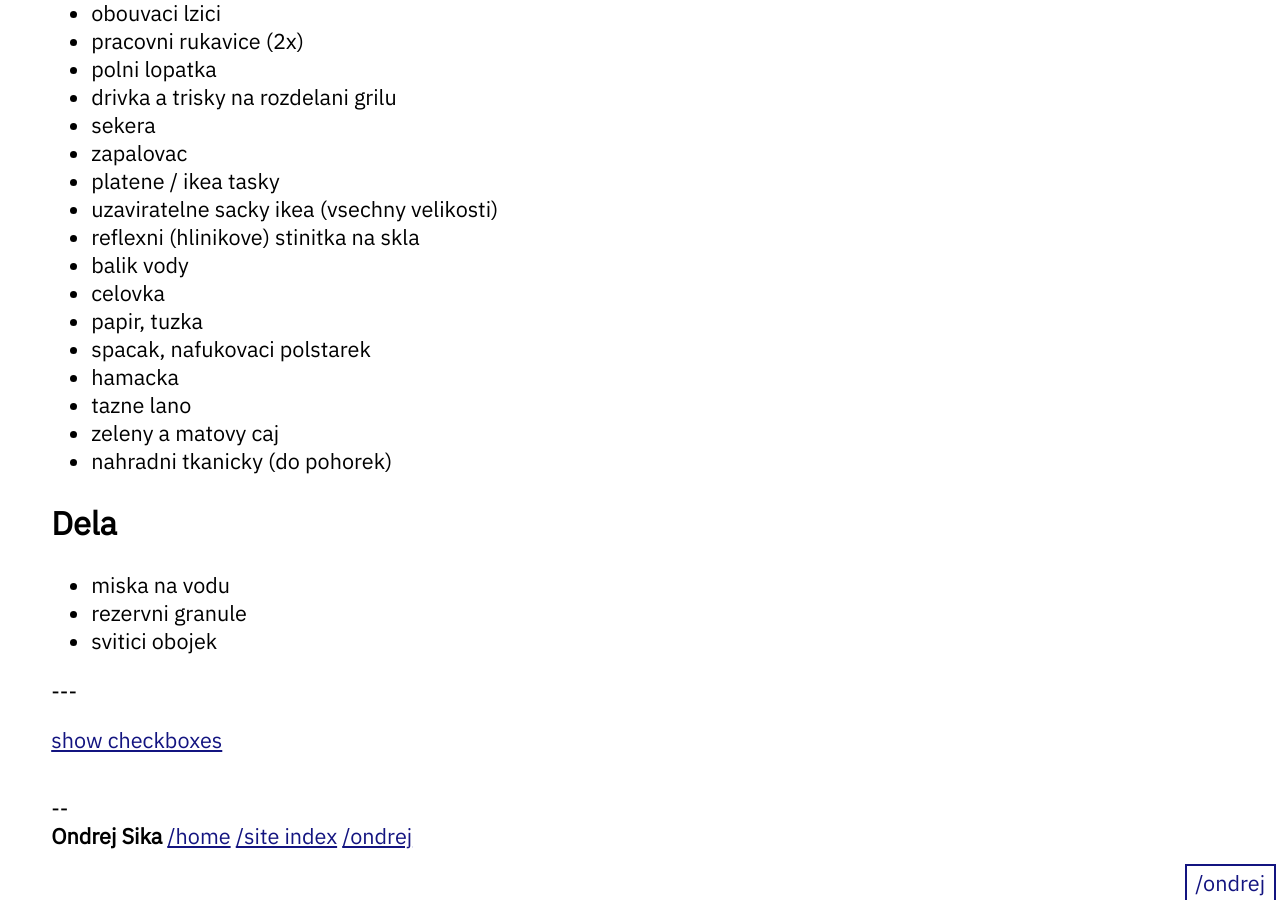
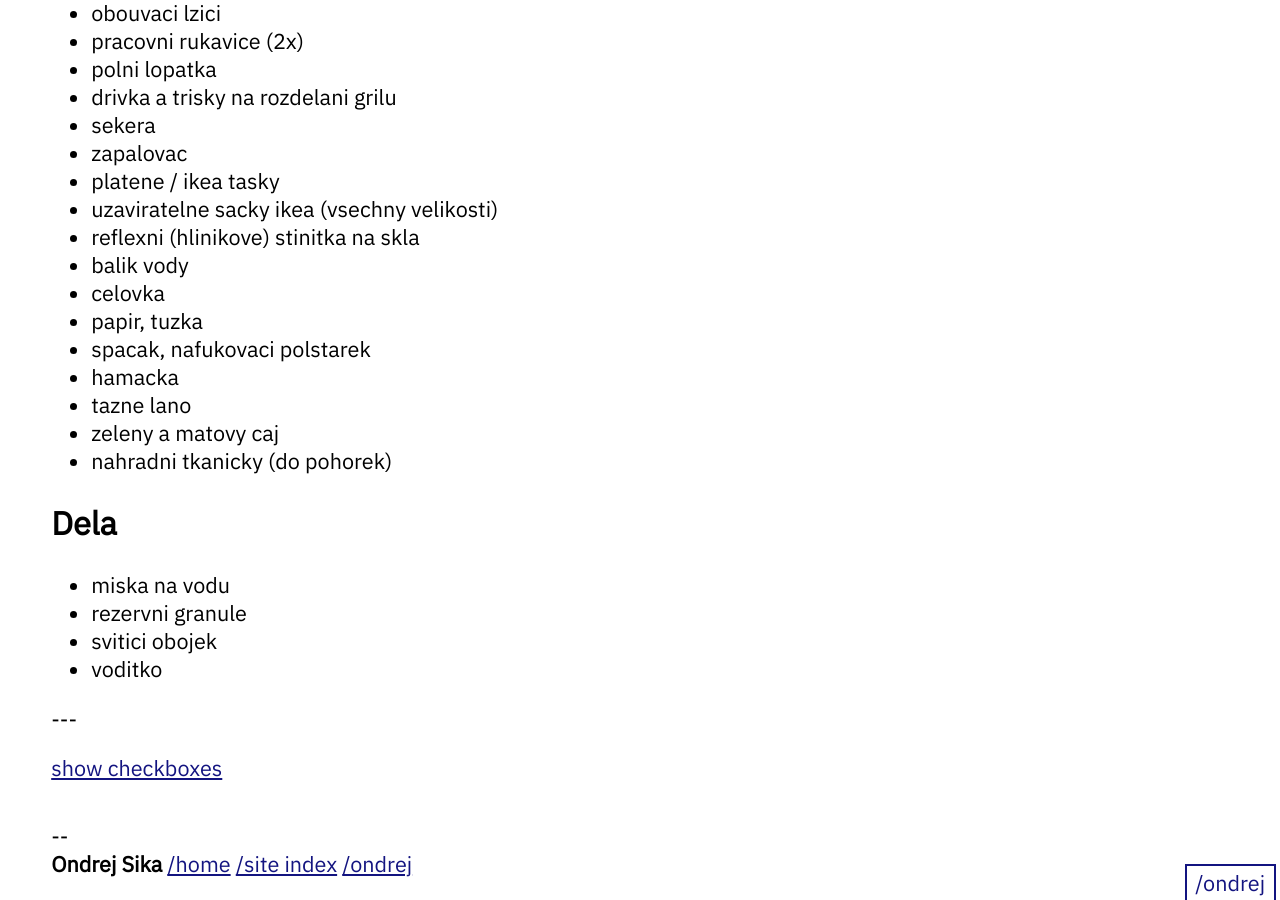
Before and after one commit to ondrejsika/ondrejsika.com, a Jekyll site: the page built from ondrej/checklists/car.md, in a window 1280 px wide and 900 px high, scrolled down 600 px. Built offline with Jekyll 4.4.1, drawn with Linux system fonts in a browser that asks for light colours.

Commit message:
feat(ondrej/checklists/car): Add leash

```diff
--- a/ondrej/checklists/car.md
+++ b/ondrej/checklists/car.md
@@ -44,3 +44,4 @@
 - miska na vodu
 - rezervni granule
 - svitici obojek
+- voditko
```
